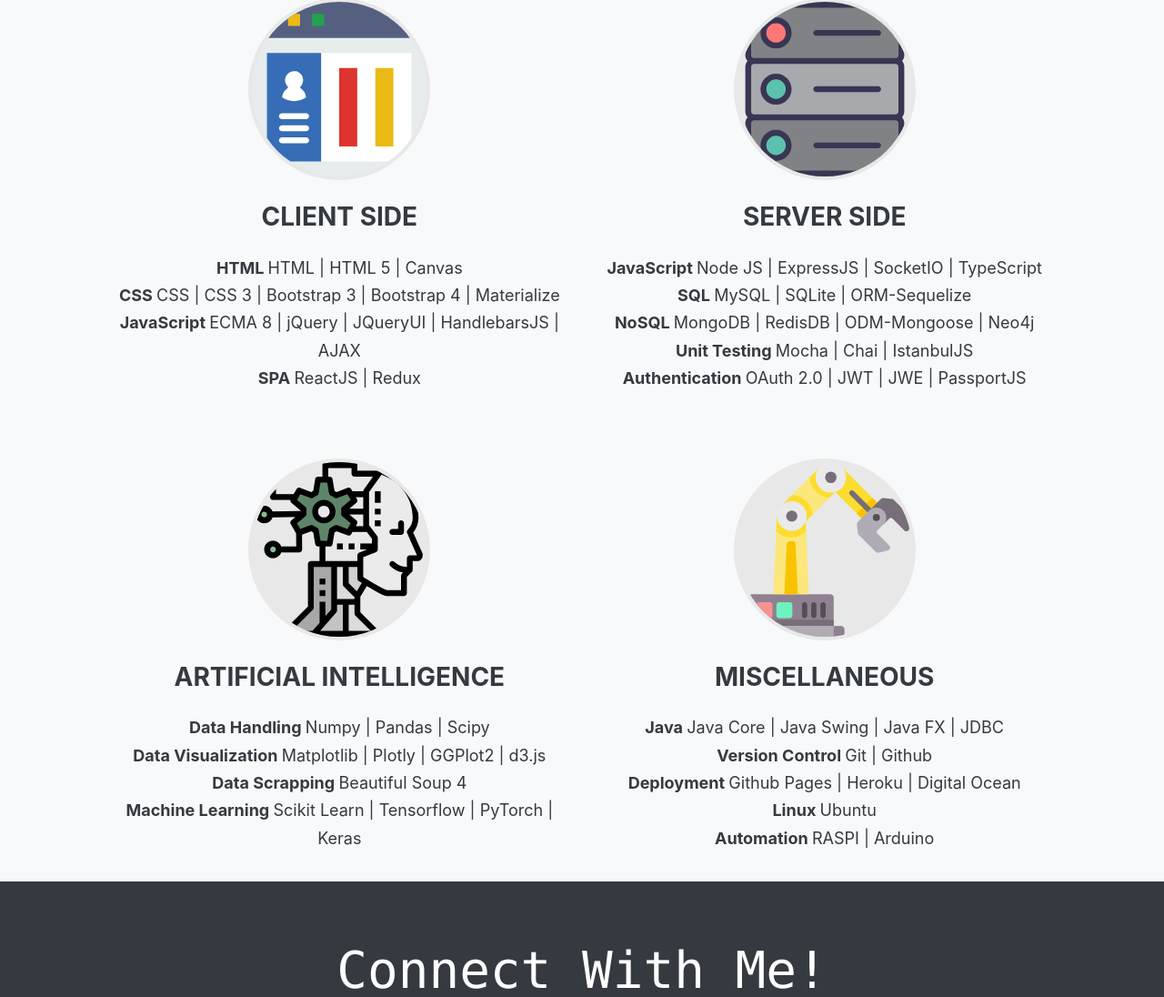
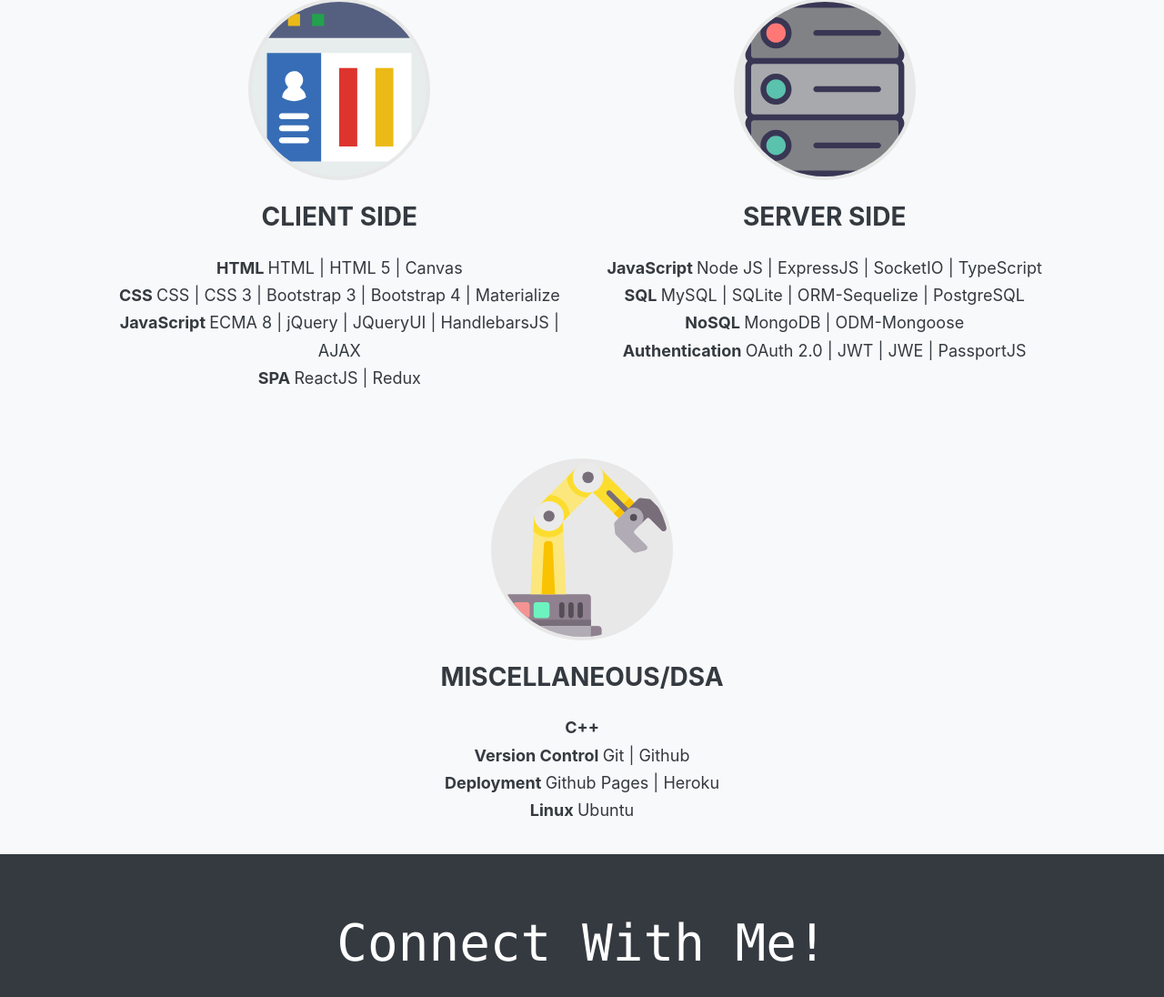
Before and after one commit to ankitpahwa111/Mywebsite, a plain HTML site: page index.html in a window 1280 px wide. Shown: the part 2803-3899 px from the top of the page at 91% size. Drawn offline with nearby package versions, Linux system fonts and the light colour scheme.

Commit message:
finishing

```diff
--- a/index.html
+++ b/index.html
@@ -279,7 +279,6 @@
                 <h3 class="text-center text-uppercase my-4 skills-heading">Client Side</h3>
                 <p class="text-center">
                     <b>HTML </b><span>HTML | HTML 5 | Canvas</span>
-
                     <br>
                     <b>CSS </b><span>CSS | CSS 3 | Bootstrap 3 | Bootstrap 4 | Materialize</span>
                     <br>
@@ -301,11 +300,9 @@
                 <p class="text-center">
                     <b>JavaScript </b><span>Node JS | ExpressJS | SocketIO | TypeScript</span>
                     <br>
-                    <b>SQL </b><span>MySQL | SQLite | ORM-Sequelize</span>
+                    <b>SQL </b><span>MySQL | SQLite | ORM-Sequelize | PostgreSQL</span>
                     <br>
-                    <b>NoSQL </b><span>MongoDB | RedisDB | ODM-Mongoose | Neo4j</span>
-                    <br>
-                    <b>Unit Testing </b><span>Mocha | Chai | IstanbulJS</span>
+                    <b>NoSQL </b><span>MongoDB | ODM-Mongoose </span>
                     <br>
                     <b>Authentication </b><span>OAuth 2.0 | JWT | JWE | PassportJS</span>
 
@@ -313,7 +310,7 @@
             </div>
 
             <!--Artificial Intelligence Div-->
-            <div class="col-12 offset-md-1 col-md-5 skills-div skills-div-2 my-md-3">
+            <!-- <div class="col-12 offset-md-1 col-md-5 skills-div skills-div-2 my-md-3">
                 <div class="text-center my-4">
                     <picture>
                         <img src="./icons/ai.svg" class="img-thumbnail mx-auto d-block my-4" alt="" id="flaticon-boy">
@@ -329,26 +326,25 @@
                     <br>
                     <b>Machine Learning </b><span>Scikit Learn | Tensorflow | PyTorch | Keras</span>
                 </p>
-            </div>
+            </div> -->
 
             <!--Miscellaneous Div-->
-            <div class="col-12 col-md-5 skills-div skills-div-2 my-md-3">
+            <div class="col-12 col-md-12 skills-div skills-div-2 my-md-3">
                 <div class="text-center my-4">
                     <picture>
                         <img src="./icons/robotic-arm.svg" class="img-thumbnail mx-auto d-block my-4" alt="" id="flaticon-boy">
                     </picture>
                 </div>
-                <h3 class="text-center text-uppercase my-4 skills-heading">Miscellaneous</h3>
+                <h3 class="text-center text-uppercase my-4 skills-heading">Miscellaneous/DSA</h3>
                 <p class="text-center">
-                    <b>Java </b><span>Java Core | Java Swing | Java FX | JDBC</span>
+                    <b>C++ </b>
                     <br>
                     <b>Version Control </b><span>Git | Github</span>
                     <br>
-                    <b>Deployment </b><span>Github Pages | Heroku | Digital Ocean</span>
+                    <b>Deployment </b><span>Github Pages | Heroku </span>
                     <br>
                     <b>Linux </b><span>Ubuntu</span>
                     <br>
-                    <b>Automation </b><span>RASPI | Arduino</span>
                 </p>
             </div>
         </div>
@@ -364,22 +360,22 @@
             <h1 class="text-center display-4 text-monospace">Connect With Me!</h1>
             <br>
             <p class="text-center">
-                <a href="https://www.instagram.com/saurabhbazzad"><span class="fab fa-instagram fa-2x mx-2" id="conn-ig"></span></a>
+                <a href="https://www.instagram.com/__ankiittt__/"><span class="fab fa-instagram fa-2x mx-2" id="conn-ig"></span></a>
                 <a href=""><span class="fab fa-facebook-f fa-2x mx-2" id="conn-fb"></span></a>
                 <a href=""><span class="fab fa-twitter fa-2x mx-2" id="conn-tw"></span></a>
-                <a href="https://www.linkedin.com/in/saurabh-singh-b60826156/"><span class="fab fa-linkedin-in fa-2x mx-2" id="conn-ln"></span></a>
+                <a href="https://www.linkedin.com/in/ankit-pahwa-075b68170/"><span class="fab fa-linkedin-in fa-2x mx-2" id="conn-ln"></span></a>
                 <a href=""><span class="fab fa-youtube fa-2x mx-2" id="conn-yt"></span></a>
                 <a href="https://www.deeplearninguniversity.com"><span class="fas fa-blog fa-2x mx-2" id="conn-bg"></span></a>
             </p>
             <br>
             <br>
-            <p class="text-center">© 2019 Saurabh Singh Bazzad. All rights reserved.</p>
+            <p class="text-center">© 2020 Ankit Pahwa. All rights reserved.</p>
             <p class="text-center">
                 <span class=""></span>
             </p>
             <p class="text-center">
                 Made with <span class="fas fa-heart"></span> & <span class="fas fa-coffee"></span>
-                 by Saurabh Singh Bazzad in India.
+                 by Ankit Pahwa in India.
             </p>
         </div>
         <p>
```
